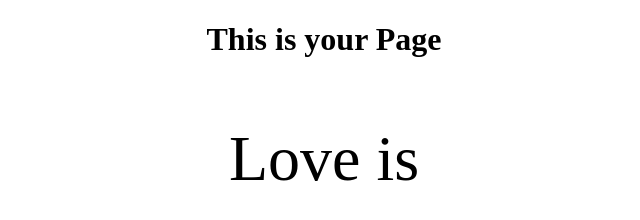
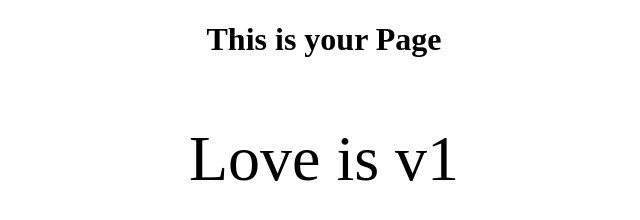
Before and after one commit to derdern/jamst1, a plain HTML site: page index.html in a window 1280 px wide. Shown: the whole page, without its empty margins (316-956 px from the left). Drawn offline with Linux system fonts and the light colour scheme.

Commit message:
master v2

```diff
--- a/index.html
+++ b/index.html
@@ -21,7 +21,7 @@
     <div class="container">
         <h1>This is your Page</h1>
         <div class="love">
-           <p>Love is</p>
+           <p>Love is v1</p>
         </div>
     </div>
 </body>
```
